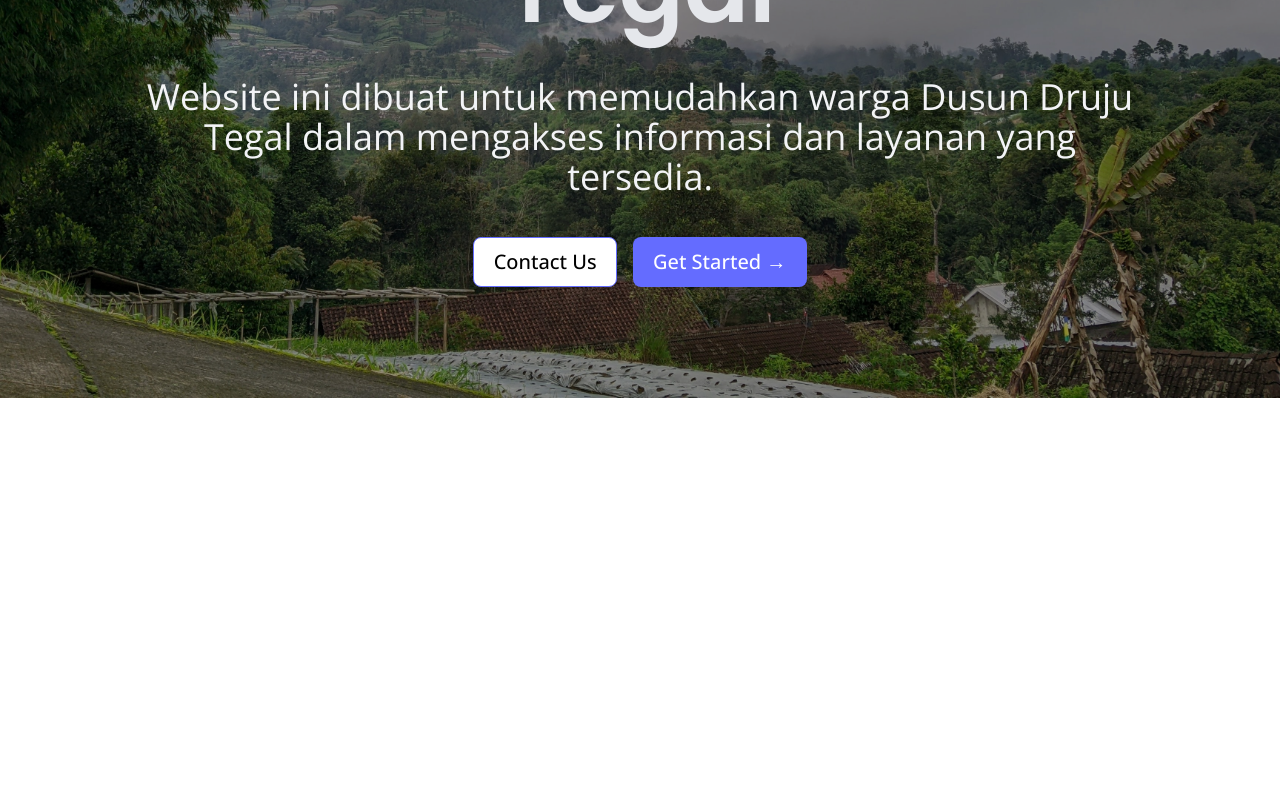
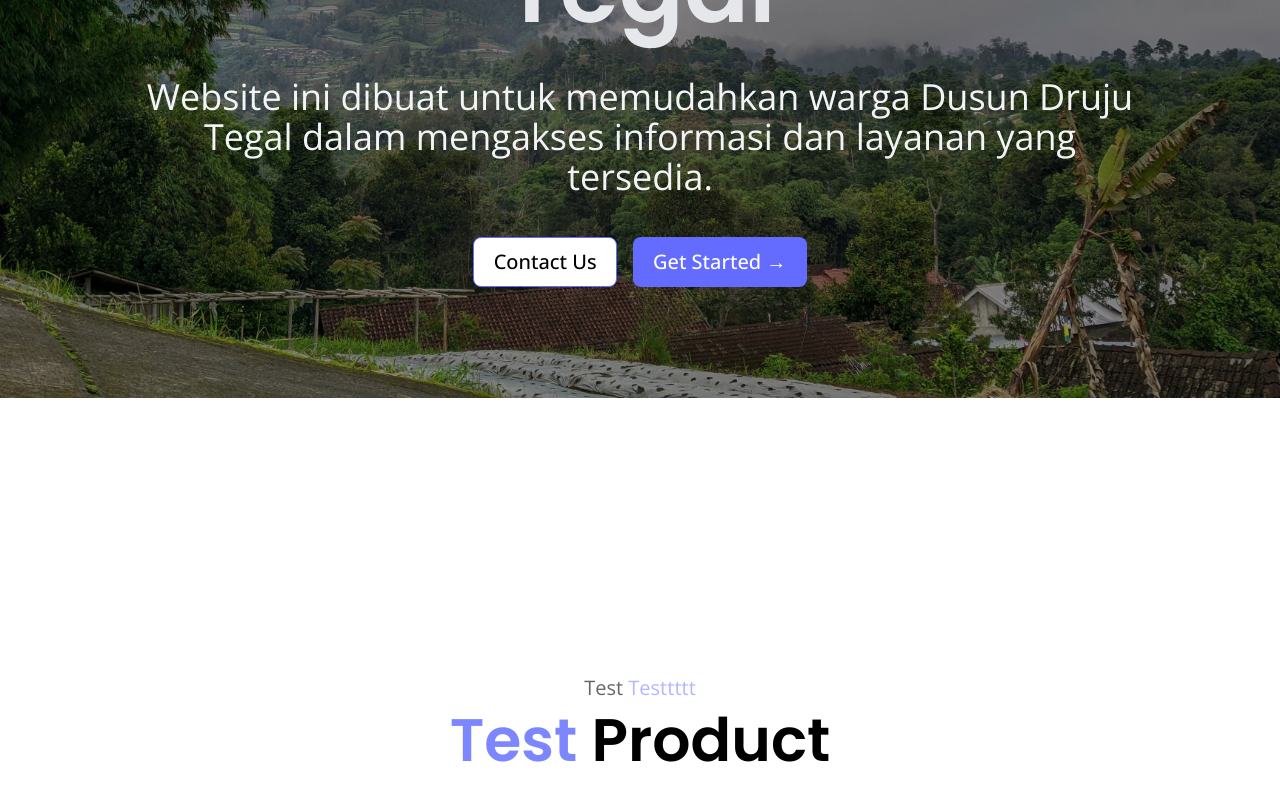
Before and after one commit to jeremykenneth7/website_dusun, a SvelteKit app: page / in a window 1280 px wide. Shown: the part 402-1202 px from the top of the page. Before the commit the page ends 800 px from the top, so only its background shows below. Built offline with nearby package versions, Linux system fonts and the light colour scheme.

Commit message:
Tambah halaman product di website

```diff
--- a/src/components/product.svelte
+++ b/src/components/product.svelte
@@ -1,7 +1,29 @@
 <script>
 	import Sectionwrapper from './sectionwrapper.svelte';
+	let productFeatures = [];
 </script>
 
-<Sectionwrapper id="project">
-
+<Sectionwrapper id="product">
+	<div
+		class="flex flex-1 flex-col items-center justify-center gap-10 pb-10 sm:gap-14 md:gap-24 md:pb-14"
+	>
+		<div class="flex flex-col gap-2">
+			<p class="text-center text-base opacity-60 sm:text-lg md:text-xl">
+				Test <span class="text-indigo-400">Testtttt</span>
+			</p>
+			<h3
+				class="mx-auto w-full max-w-[1000px] text-center text-4xl font-semibold sm:text-5xl md:text-6xl"
+			>
+				<span class="text-indigo-400">Test</span> Product
+			</h3>
+		</div>
+		<div class="relative grid grid-cols-1 gap-14 text-base md:grid-cols-2 md:gap-14 lg:gap-20">
+			{#each productFeatures as feature}
+				<div class="flex flex-col gap-4">
+					<h4 class="text-lg font-semibold">{feature.title}</h4>
+					<p class="text-gray-600">{feature.description}</p>
+				</div>
+			{/each}
+		</div>
+	</div>
 </Sectionwrapper>
--- a/src/routes/+page.svelte
+++ b/src/routes/+page.svelte
@@ -1,7 +1,9 @@
 <script>
 	import Hero from '../components/hero.svelte';
+	import Product from '../components/product.svelte';
 </script>
 
 <main class="flex flex-col">
 	<Hero />
+	<Product />
 </main>
```
Also changed, not shown: src/components/product_card.svelte (added).
